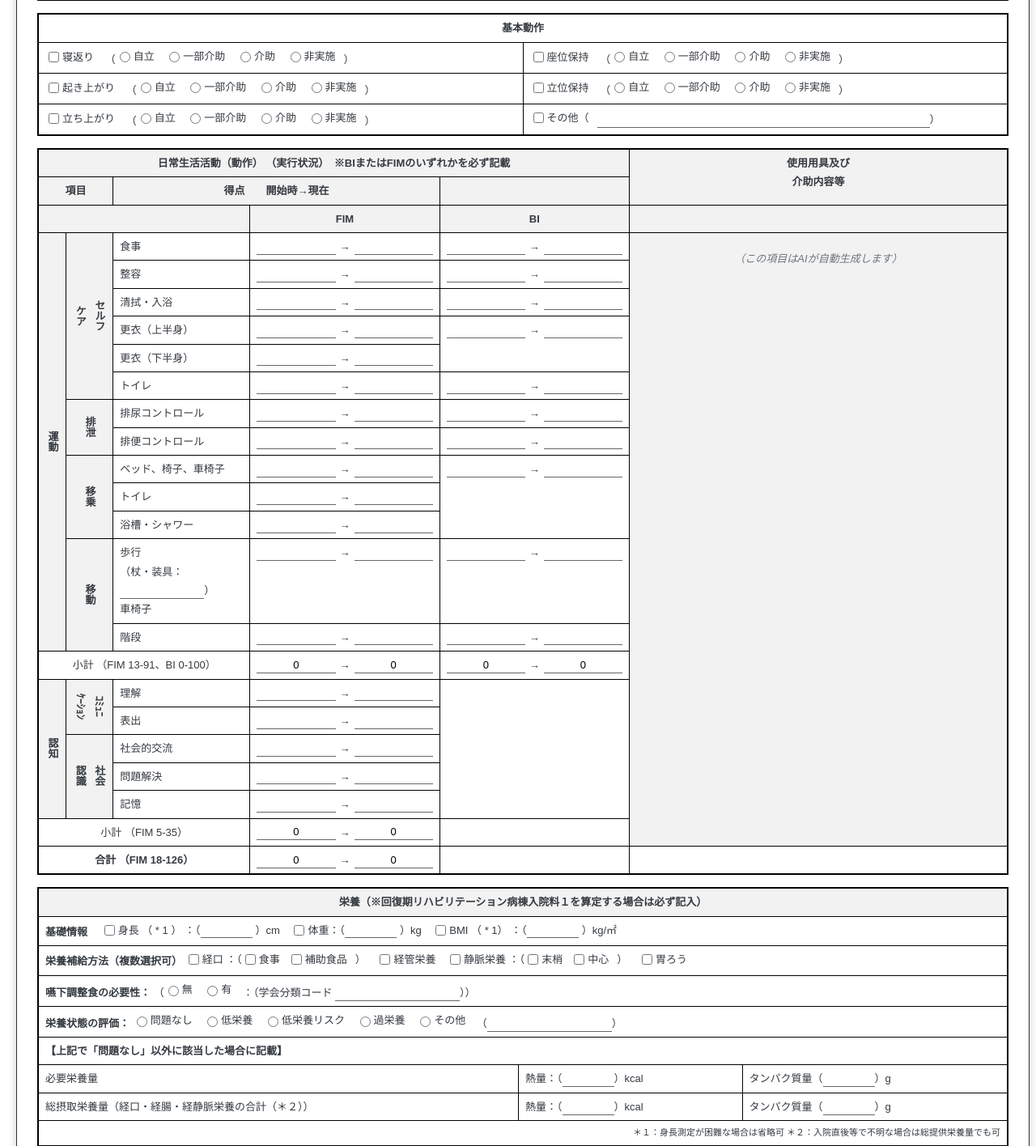
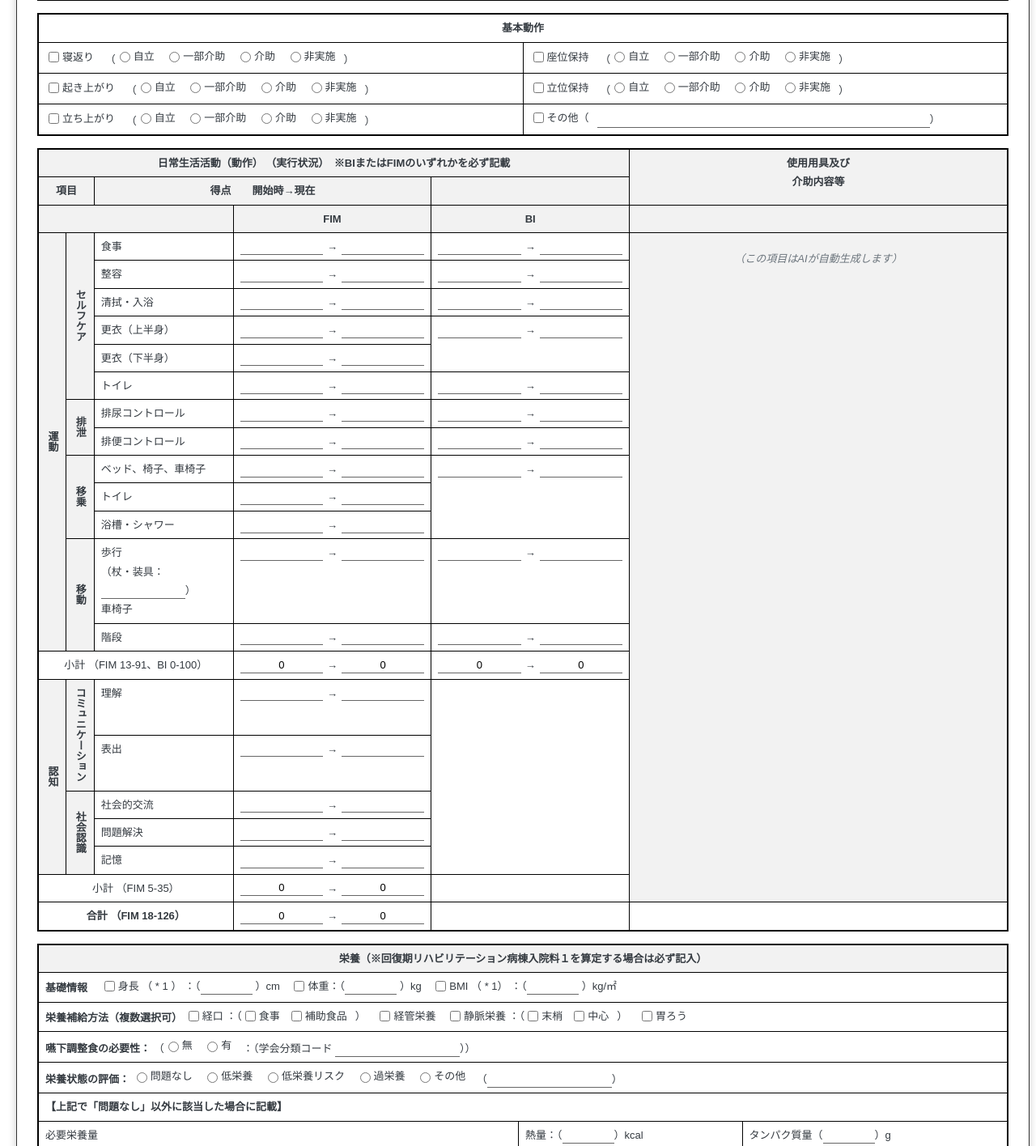
Before and after one commit to YouSayH/local_Rehab-Plan-Generator, a Flask app: page /edit_patient_info in a window 1280 px wide. Shown: the part 1653-3069 px from the top of the page at 81% size. Run offline with Flask 3, Linux system fonts and the light colour scheme; a user stored in the database is signed in; data comes from the database, SQL or seed files in the repository.

Commit message:
患者情報マスタページの項目名修正
途中の改行などを修正

```diff
--- a/templates/edit_patient_info.html
+++ b/templates/edit_patient_info.html
@@ -754,7 +754,7 @@
                     <tbody>
                         <tr>
                             <th rowspan="13" class="vertical-rl">運動</th>
-                            <th rowspan="6" class="vertical-rl">セルフ<br>ケア</th>
+                            <th rowspan="6" class="vertical-rl">セルフケア</th>
                             <td>食事</td>
                             <td>
                                 <div class="score-container"><input type="text" id="adl_eating_fim_start_val" name="adl_eating_fim_start_val"
@@ -1010,7 +1010,7 @@
                         </tr>
                         <tr>
                             <th rowspan="5" class="vertical-rl">認知</th>
-                            <th rowspan="2" class="vertical-rl">ｺﾐｭﾆ<br>ｹｰｼｮﾝ</th>
+                            <th rowspan="2" class="vertical-rl">コミュニケーション</th>
                             <td>理解</td>
                             <td>
                                 <div class="score-container"><input type="text" id="adl_comprehension_fim_start_val" name="adl_comprehension_fim_start_val"
@@ -1034,7 +1034,7 @@
                             </td>
                         </tr>
                         <tr>
-                            <th rowspan="3" class="vertical-rl">社会<br>認識</th>
+                            <th rowspan="3" class="vertical-rl">社会認識</th>
                             <td>社会的交流</td>
                             <td>
                                 <div class="score-container"><input type="text" id="adl_social_interaction_fim_start_val"
```
